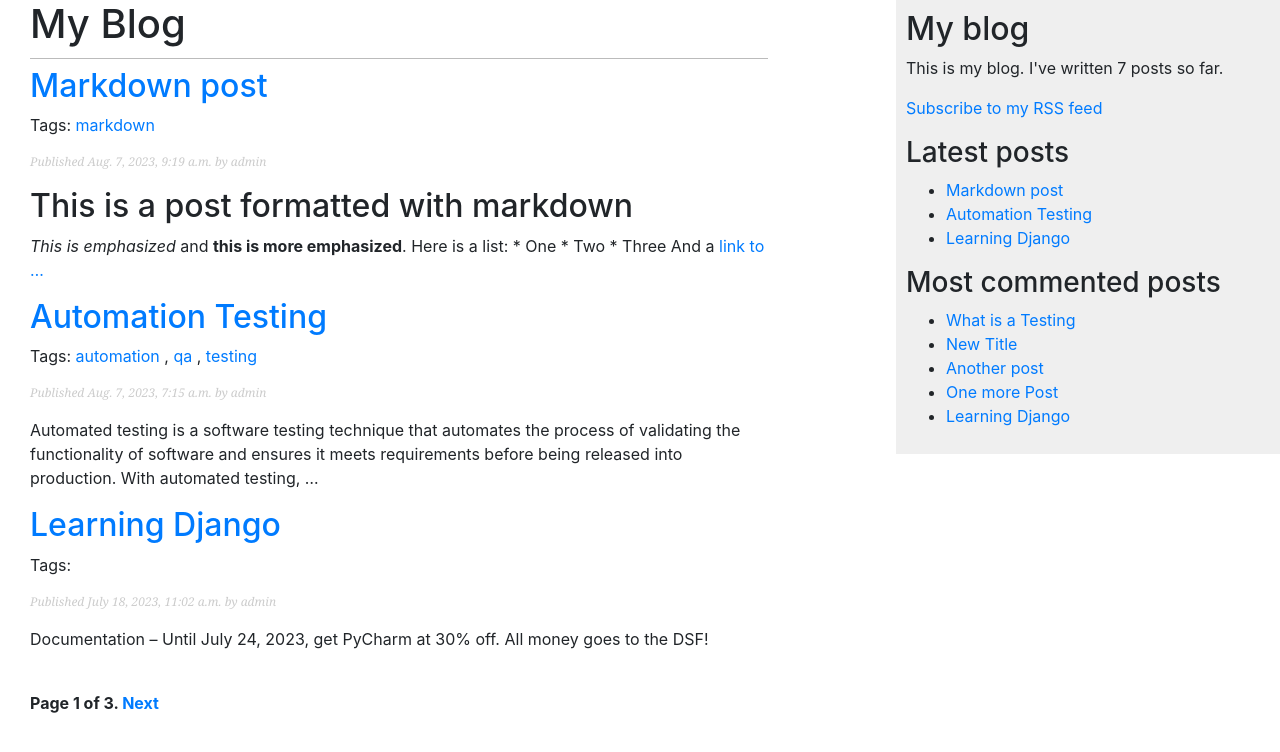
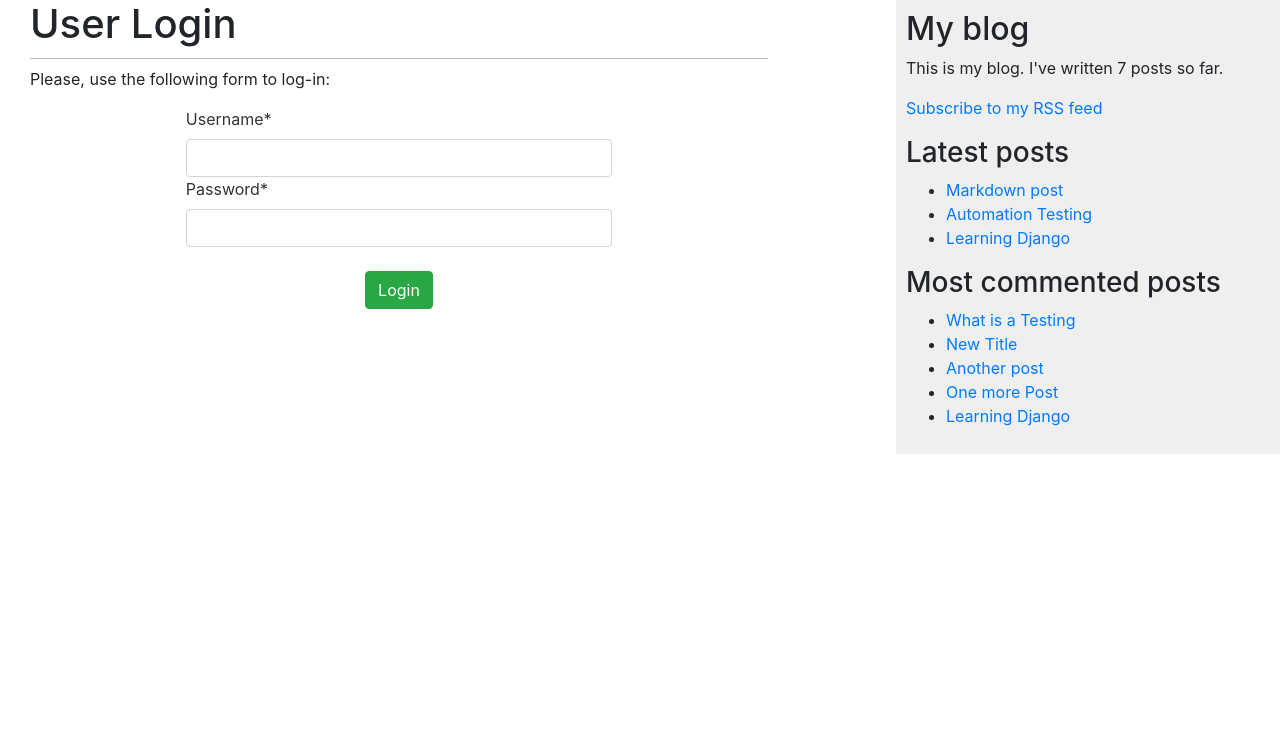
Before and after one commit to snchorsiya/Blog, a Django app: page /blog/ in a window 1280 px wide. Shown: the top 752 px of the page. Run offline with Django 3.2, Linux system fonts and the light colour scheme; data comes from the database, SQL or seed files in the repository; parts of the project's set-up code (start-up, migrations or seed data) failed here and were passed over; some libraries are stand-ins or nearby versions.

Commit message:
Add Login Function, Change password

```diff
--- a/blog/forms.py
+++ b/blog/forms.py
@@ -22,3 +22,8 @@ class CommentForm(forms.ModelForm):
 
 class SearchForm(forms.Form):
     query = forms.CharField()
+
+
+class LoginForm(forms.Form):
+    username = forms.CharField()
+    password = forms.CharField(widget=forms.PasswordInput)
--- a/blog/templates/blog/base.html
+++ b/blog/templates/blog/base.html
@@ -1,16 +1,12 @@
 {% load blog_tags %}
-{% load crispy_forms_tags %}
 {% load static %}
-
 <!DOCTYPE html>
 <html>
-
 <head>
   <title>{% block title %}{% endblock %}</title>
   <link href="{% static "css/blog.css" %}" rel="stylesheet">
   <link rel="stylesheet" href="https://stackpath.bootstrapcdn.com/bootstrap/4.1.3/css/bootstrap.min.css" integrity="sha384-MCw98/SFnGE8fJT3GXwEOngsV7Zt27NXFoaoApmYm81iuXoPkFOJwJ8ERdknLPMO" crossorigin="anonymous">
 </head>
-
 <body>
   <div id="content">
     {% block content %}
@@ -18,7 +14,8 @@
   </div>
   <div id="sidebar">
     <h2>My blog</h2>
-        <p>This is my blog.
+    <p>
+      This is my blog.
       I've written {% total_posts %} posts so far.
     </p>
     <p>
@@ -39,5 +36,4 @@
     </ul>
   </div>
 </body>
-
 </html>
--- a/blog/templates/blog/list.html
+++ b/blog/templates/blog/list.html
@@ -34,6 +34,10 @@
 
 {{post.body|markdown|truncatewords_html:30}}
 
+<a href="{% url 'blog:logout' %}">
+    Logout
+</a>
+
 {% endfor %}
 {% include "blog/pagination.html" with page=posts %}
 {% endblock %}
--- /dev/null
+++ b/blog/templates/blog/login.html
@@ -0,0 +1,34 @@
+{% extends "blog/base.html" %}
+{% load blog_tags %}
+{% load crispy_forms_tags %}
+{% block title %}Login{% endblock %}
+{% block content %}
+<h1>User Login</h1>
+<p>Please, use the following form to log-in:</p>
+<form method="POST">
+    {% csrf_token %}
+
+    <div class="form-row">
+        <div class="form-group col-md-7 mb-0" style="display: block; margin: 0 auto;">
+            {{form.username|as_crispy_field}}
+        </div>
+        <div class="form-group col-md-7 mb-0" style="display: block; margin: 0 auto;">
+            {{form.password|as_crispy_field}}
+        </div>
+
+    </div>
+    <br>
+    <!-- <table>{{ form.as_table }}</table> -->
+    <div class="content">
+        <button type="submit" style="display: block; margin: 0 auto;" class="btn btn-success">Login</button>
+        </div>
+
+
+</form>
+<br>
+<br>
+<!-- <a href="{% url 'blog:post_list' %}">
+    Go back to the Post
+</a> -->
+
+{% endblock %}
--- a/blog/urls.py
+++ b/blog/urls.py
@@ -1,11 +1,18 @@
-from django.urls import path
+from django.urls import path, reverse_lazy
 from . import views
 from .feeds import LatestPostsFeed
+from django.contrib.auth import views as auth_views
+from django.contrib.auth.decorators import login_required
 
 app_name = 'blog'
 
 urlpatterns = [
-    path('', views.post_list, name='post_list'),
+    path('', views.user_login, name='login'),
+    path('logout/', views.user_logout, name='logout'),
+    path('change-password/', login_required(auth_views.PasswordChangeView.as_view(template_name='blog/password_change_form.html',success_url=reverse_lazy('blog:change-password-done'))), name='change-password'),
+    path('change-password/done/', login_required(auth_views.PasswordChangeDoneView.as_view(template_name = 'blog/password_change_done.html')), name='change-password-done'),
+
+    path('postlist/', views.post_list, name='post_list'),
     path('tag/<slug:tag_slug>/', views.post_list, name='post_list_by_tag'),
     path('<int:year>/<int:month>/<int:day>/<slug:post>/', views.post_detail, name='post_detail'),
     path('<int:post_id>/share/', views.post_share, name='post_share'),
@@ -14,4 +21,5 @@ urlpatterns = [
     path('search/', views.post_search, name='post_search'),
     path('addpost/', views.add_post, name='add_post'),
 
+
 ]
--- a/blog/views.py
+++ b/blog/views.py
@@ -1,21 +1,35 @@
 from django.shortcuts import render, get_object_or_404, redirect
-from django.http import Http404
+from django.http import Http404, HttpResponse
 from .models import Post, Comment
 from django.core.paginator import Paginator, EmptyPage, PageNotAnInteger
 from django.views.generic import ListView
-from .forms import EmailPostForm, CommentForm, SearchForm, AddPostForm
+from .forms import EmailPostForm, CommentForm, SearchForm, AddPostForm, LoginForm
 from django.core.mail import send_mail
 from django.views.decorators.http import require_POST
 from taggit.models import Tag
 from django.db.models import Count
 from django.contrib.postgres.search import SearchVector, SearchQuery, SearchRank
 from django.contrib.postgres.search import TrigramSimilarity
+from django.contrib.auth import login, logout, authenticate
+from django.contrib.auth.decorators import login_required
 
 
 # Create your views here.
 
+@login_required
 def post_list(request, tag_slug=None):
     post_list = Post.published.all()
+    form = SearchForm()
+    query = None
+    results = []
+    if 'query' in request.GET:
+        form = SearchForm(request.GET)
+        if form.is_valid():
+            query = form.cleaned_data['query']
+            search_vector = SearchVector('title', 'body')
+            search_query = SearchQuery(query)
+            results = Post.published.annotate(search=search_vector,rank=SearchRank(search_vector, search_query)).filter(search=search_query).order_by('-rank')
+            return render(request, 'blog/search.html', {'form':form, 'query':query, 'results':results})
     tag = None
     if tag_slug:
         tag = get_object_or_404(Tag, slug=tag_slug)
@@ -28,7 +42,7 @@ def post_list(request, tag_slug=None):
         posts = paginator.page(1)
     except EmptyPage:
         posts = paginator.page(paginator.num_pages)
-    return render(request, 'blog/list.html', {'posts':posts, 'tag':tag})
+    return render(request, 'blog/list.html', {'posts':posts, 'tag':tag,'form':form, 'query':query, 'results':results})
 
 
 def post_detail(request, year, month, day, post):
@@ -96,7 +110,7 @@ def post_search(request):
 
     return render(request, 'blog/search.html', {'form':form, 'query':query, 'results':results})
 
-
+@login_required
 def add_post(request):
     form = AddPostForm()
     if request.method == 'POST':
@@ -106,3 +120,28 @@ def add_post(request):
             return redirect('blog:post_list')
 
     return render(request, 'blog/addpost.html', {'form':form})
+
+
+def user_login(request):
+    if request.method == 'POST':
+        form = LoginForm(request.POST)
+        if form.is_valid():
+            cd = form.cleaned_data
+            user = authenticate(request, username = cd['username'], password = cd['password'])
+            if user is not None:
+                login(request,user)
+                return redirect('blog:post_list')
+            else:
+                return HttpResponse("Disable Account")
+        else:
+            return HttpResponse("Invalid Login")
+    else:
+        form = LoginForm()
+
+    return render(request, 'blog/login.html', {'form':form})
+
+
+@login_required
+def user_logout(request):
+    logout(request)
+    return redirect("blog:login")
--- a/mySite/settings.py
+++ b/mySite/settings.py
@@ -148,3 +148,8 @@ EMAIL_HOST_USER = 'snchorsiya008@gmail.com'
 EMAIL_HOST_PASSWORD = 'ctneohccdqxncdzy'
 EMAIL_USE_TLS = True
 EMAIL_USE_SSL = False
+
+
+# LOGIN_REDIRECT_URL = 'post_list'
+# LOGIN_URL = 'login'
+# LOGOUT_URL = 'logout'
```
Also changed, not shown: blog/templates/blog/password_change_done.html (added, +10 -0 lines), blog/templates/blog/password_change_form.html (added, +31 -0 lines). Lines whose indentation alone changed are shown as unchanged.
